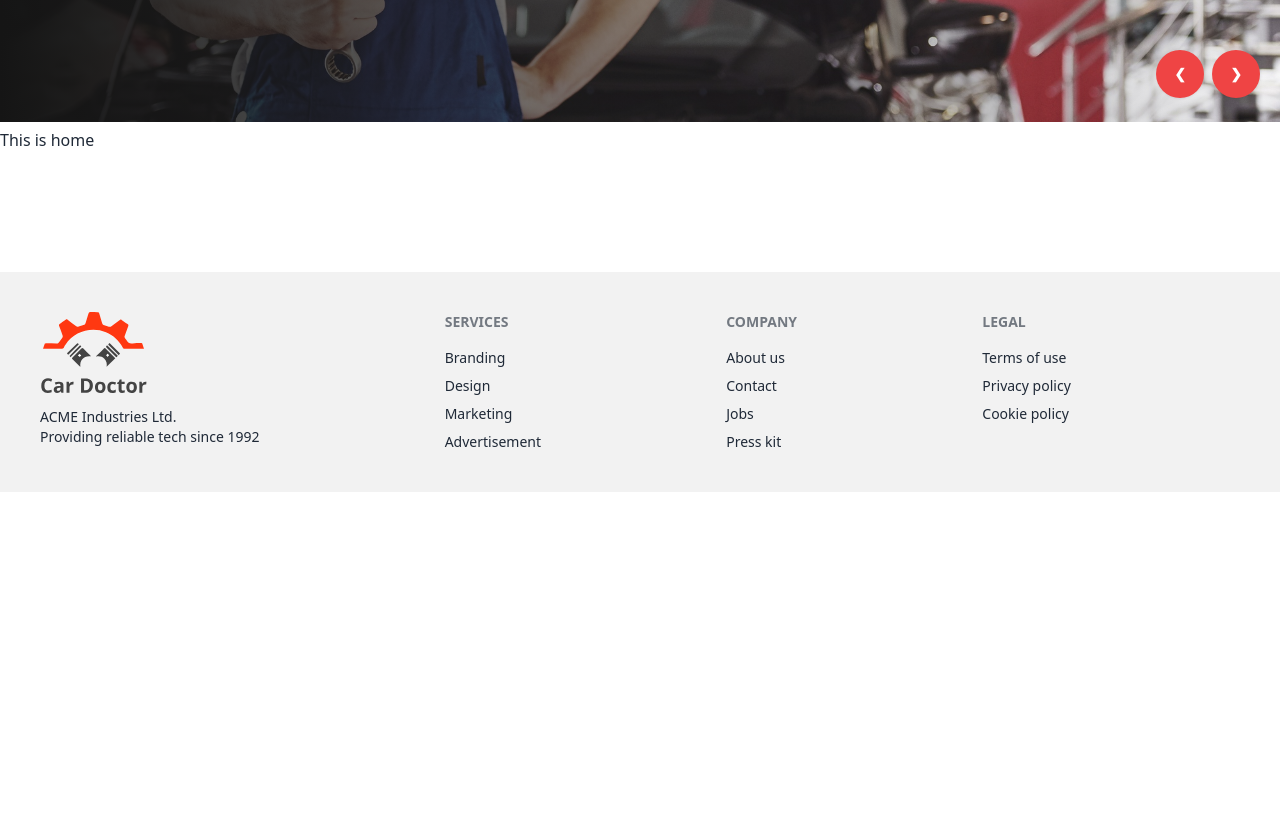
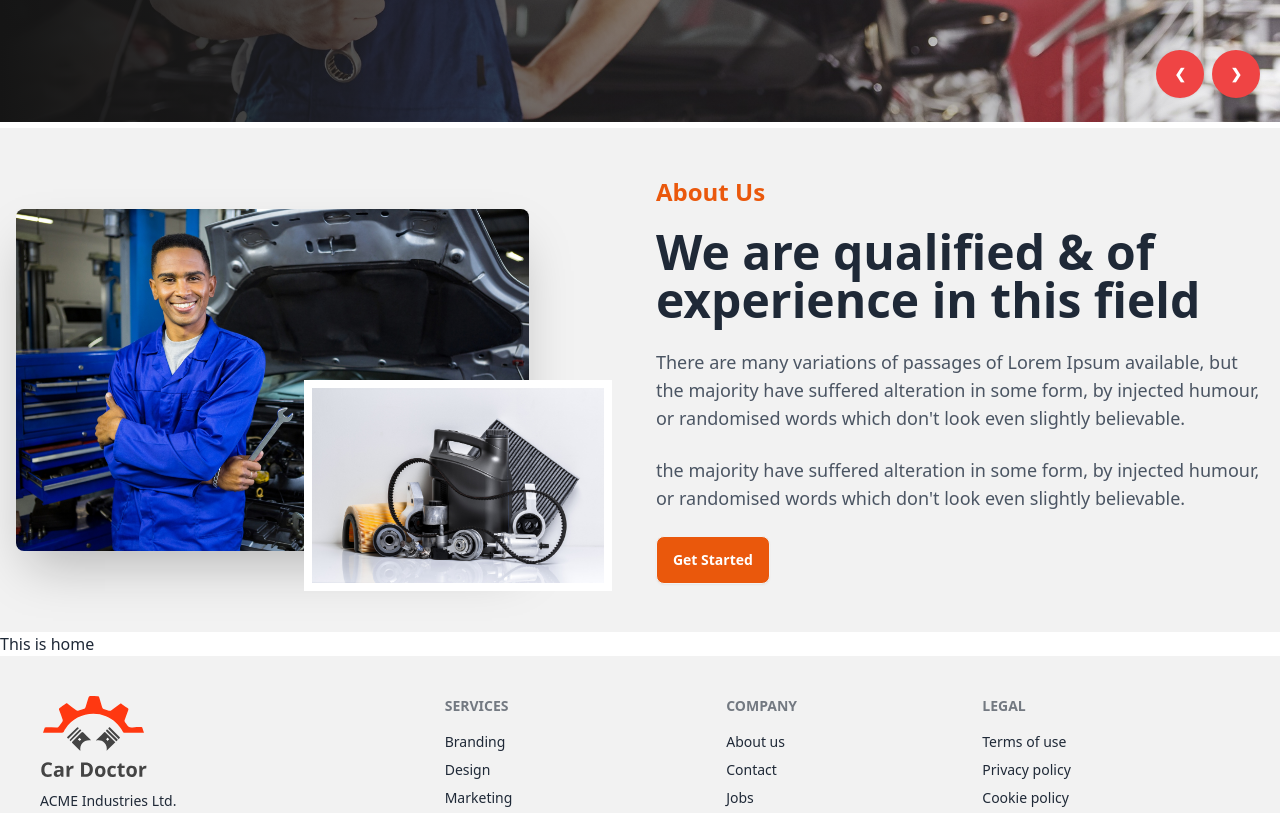
Before and after one commit to Amin7775/car-doctor-client, a React (Vite) app: page / in a window 1280 px wide. Shown: the part 640-1453 px from the top of the page. Before the commit the page ends 1132 px from the top, so only its background shows below. Built offline with nearby package versions, Linux system fonts and the light colour scheme.

Commit message:
Added about us section of home

```diff
--- a/src/Pages/Home/Home.jsx
+++ b/src/Pages/Home/Home.jsx
@@ -1,9 +1,11 @@
+import AboutUs from "./HomeComponents/AboutUs";
 import Banner from "./HomeComponents/Banner";
 
 const Home = () => {
     return (
         <div>
             <Banner></Banner>
+            <AboutUs></AboutUs>
             This is home
         </div>
     );
--- /dev/null
+++ b/src/Pages/Home/HomeComponents/AboutUs.jsx
@@ -0,0 +1,24 @@
+import person from './../../../assets/images/about_us/person.jpg'
+import parts from './../../../assets/images/about_us/parts.jpg'
+
+const AboutUs = () => {
+    return (
+        <div className="hero py-8 bg-base-200">
+        <div className="hero-content flex-col lg:flex-row">
+          <div className='lg:w-1/2 relative'>
+          <img src={person} className="w-5/6 rounded-lg shadow-2xl" />
+          <img src={parts} className='w-1/2 absolute top-1/2 border-8 border-white right-5' alt="" />
+          </div>
+          <div className=' lg:w-1/2 pl-2'>
+            <h1 className='text-2xl font-bold text-orange-600 mb-5'>About Us</h1>
+            <h1 className="text-5xl font-bold">We are qualified & of experience in this field</h1>
+            <p className="py-6 text-lg text-gray-600">There are many variations of passages of Lorem Ipsum available, but the majority have suffered alteration in some form, by injected humour, or randomised words which don't look even slightly believable. </p>
+            <p className="pb-6 text-lg text-gray-600">the majority have suffered alteration in some form, by injected humour, or randomised words which don't look even slightly believable. </p>
+            <button className="btn bg-orange-600 hover:bg-orange-500 text-white">Get Started</button>
+          </div>
+        </div>
+      </div>
+    );
+};
+
+export default AboutUs;
```
